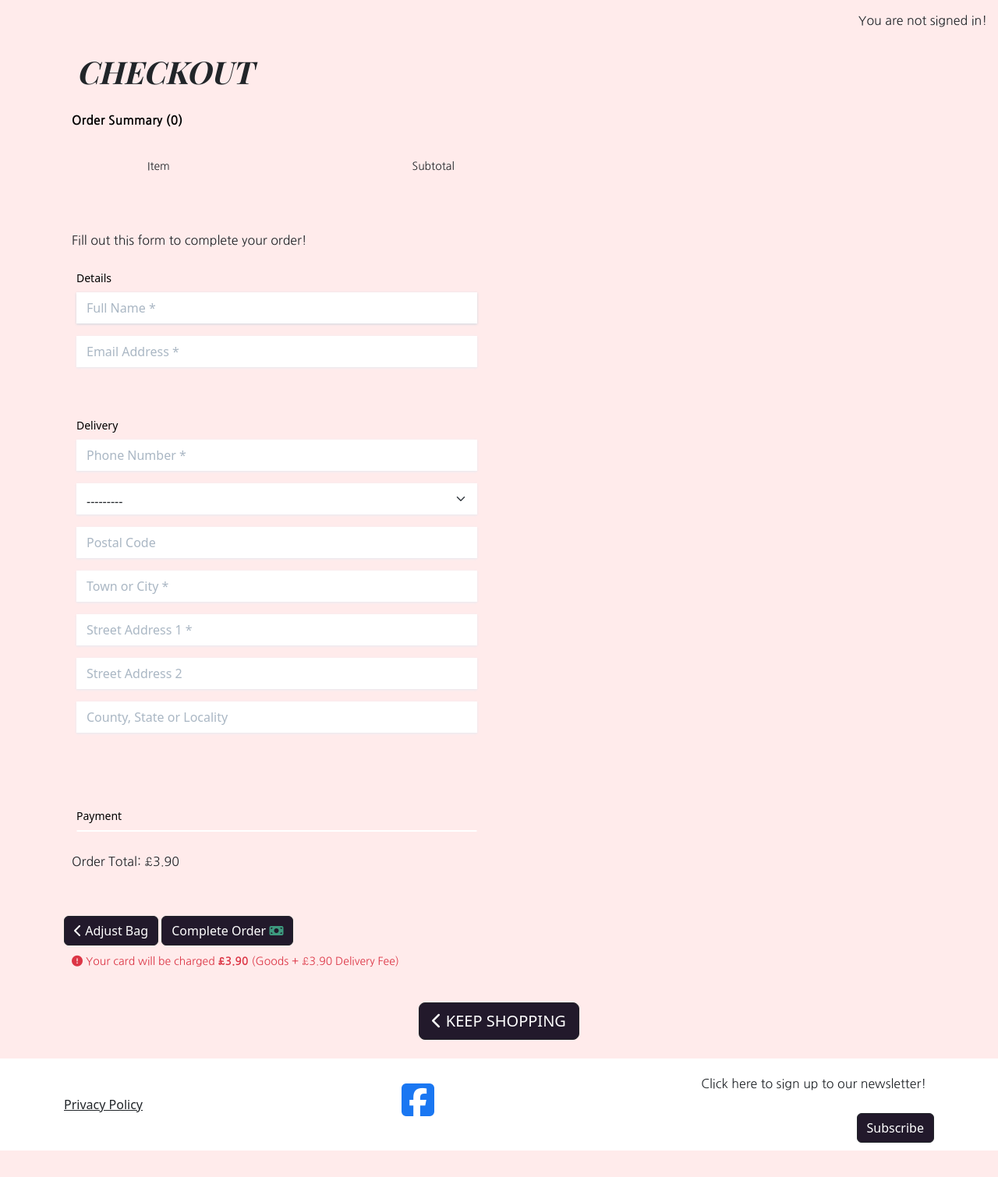
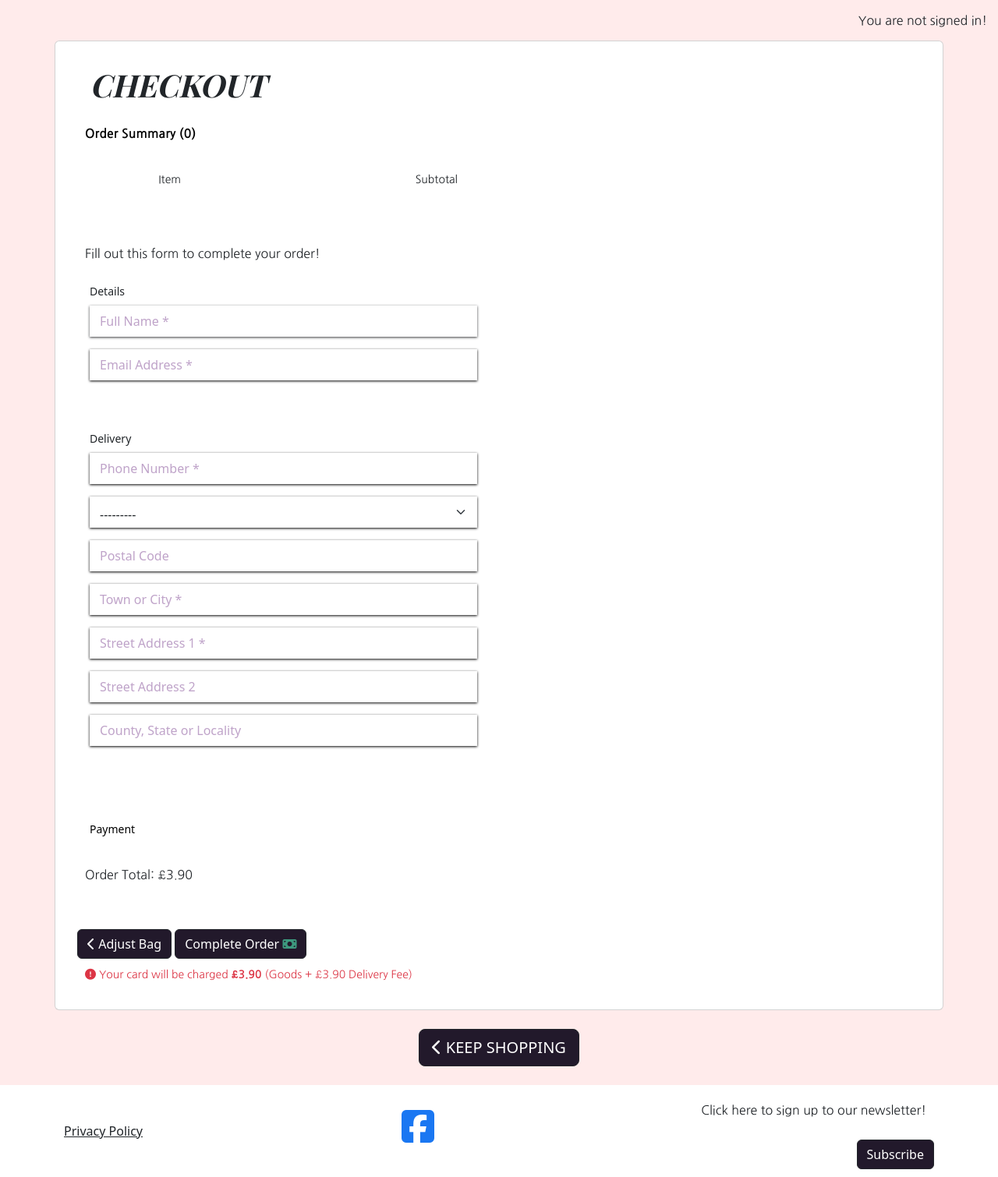
Before and after one commit to runabrandes/pp5-elegant-essentials, a Django app: template checkout/templates/checkout/checkout.html in a window 1280 px wide. Shown: the part 96-1606 px from the top of the page at 78% size. Before the commit the page ends 1572 px from the top, so only its background shows below. Run offline with Django 5.2, Linux system fonts and the light colour scheme; the template is opened without the code that fills it: values that come from a table or form of the project are taken from there, others are empty; parts of the project's set-up code (start-up, migrations or seed data) failed here and were passed over; some libraries are stand-ins or nearby versions; some web fonts are replaced.

Commit message:
Changed checkout and checkout_success for better visibilty of text

```diff
--- a/checkout/static/checkout/css/checkout.css
+++ b/checkout/static/checkout/css/checkout.css
@@ -6,7 +6,7 @@
   border: 1px solid transparent;
   border-radius: 0px;
   background-color: white;
-  box-shadow: 0 1px 3px 0 #e6ebf1;
+  box-shadow: 0 1px 3px 0 #000;
   -webkit-transition: box-shadow 150ms ease;
   transition: box-shadow 150ms ease;
 }
@@ -14,7 +14,7 @@
 .StripeElement--focus,
 .stripe-style-input:focus,
 .stripe-style-input:active {
-  box-shadow: 0 1px 3px 0 #cfd7df;
+  box-shadow: 0 1px 3px 0 #3a3b3d;
 }
 
 .StripeElement--webkit-autofill {
@@ -22,7 +22,7 @@
 }
 
 .stripe-style-input::placeholder {
-    color: #aab7c4;
+    color: #bfa3c9;
 }
 
 .fieldset-label {
--- a/checkout/templates/checkout/checkout.html
+++ b/checkout/templates/checkout/checkout.html
@@ -7,7 +7,8 @@
 
 {% block content %}
 
-<div class="container">
+<div class="container card">
+    <div class="card-body">
         <div class="row">
             <div class="col">
                 <h1 class="m-3">CHECKOUT</h1>
@@ -49,13 +50,13 @@
                 <p>Fill out this form to complete your order!</p>
                 <form action="{% url 'checkout' %}" method="POST" id="payment-form">
                     {% csrf_token %}
-                <fieldset class="px-3 mb-5">
-                    <legend class="fieldset-label small text-black px-2 w-auto">Details</legend>
+                    <fieldset class="px-3 mb-5 rounded">
+                        <legend class="fieldset-label small text-dark px-2 w-auto">Details</legend>
                         {{ order_form.full_name | as_crispy_field }}
                         {{ order_form.email | as_crispy_field }}
                     </fieldset>
-                <fieldset class="px-3 mb-5">
-                    <legend class="fieldset-label small text-black px-2 w-auto">Delivery</legend>
+                    <fieldset class="px-3 mb-5 rounded">
+                        <legend class="fieldset-label small text-dark px-2 w-auto">Delivery</legend>
                         {{ order_form.phone_number | as_crispy_field }}
                         {{ order_form.country | as_crispy_field }}
                         {{ order_form.postcode | as_crispy_field }}
@@ -96,11 +97,13 @@
                             <span class="icon">
                                 <i class="fas fa-exclamation-circle"></i>
                             </span>
-                        <span>Your card will be charged <strong>£{{ grand_total|floatformat:2 }}</strong> (Goods + £3.90
+                            <span>Your card will be charged <strong>£{{ grand_total|floatformat:2 }}</strong> (Goods +
+                                £3.90
                                 Delivery Fee)</span>
                         </p>
                     </div>
                 </form>
+            </div>
         </div>
     </div>
 </div>
--- a/checkout/templates/checkout/checkout_success.html
+++ b/checkout/templates/checkout/checkout_success.html
@@ -14,7 +14,8 @@
 {% endblock %}
 
 {% block content %}
-<div class="container">
+<div class="container card">
+    <div class="card-body">
         <div class="row">
             <div class="col">
                 <hr>
@@ -185,6 +186,7 @@
             </div>
         </div>
     </div>
+</div>
 
 <div class="row">
     <div class="col-12 col-lg-7">
```
Lines whose indentation alone changed are shown as unchanged.
